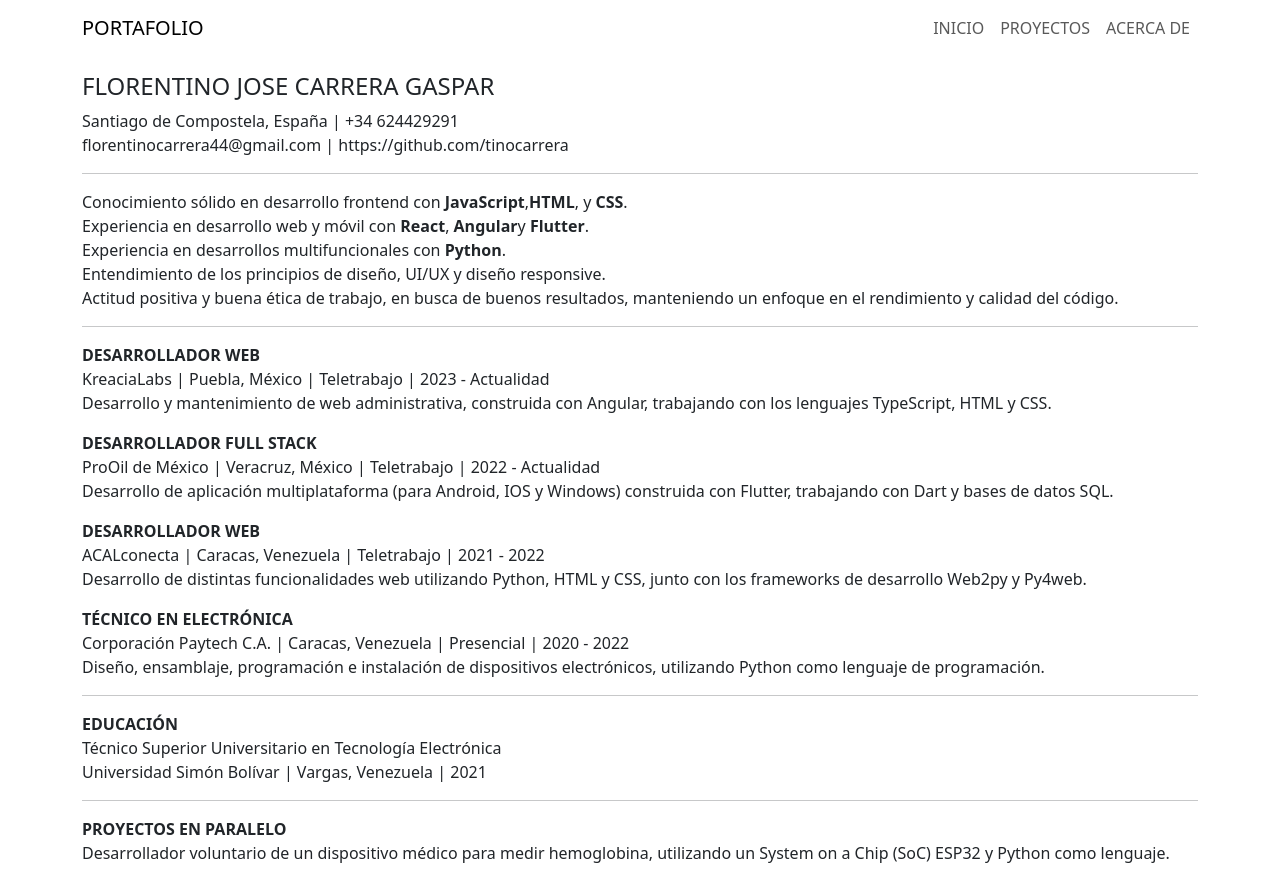
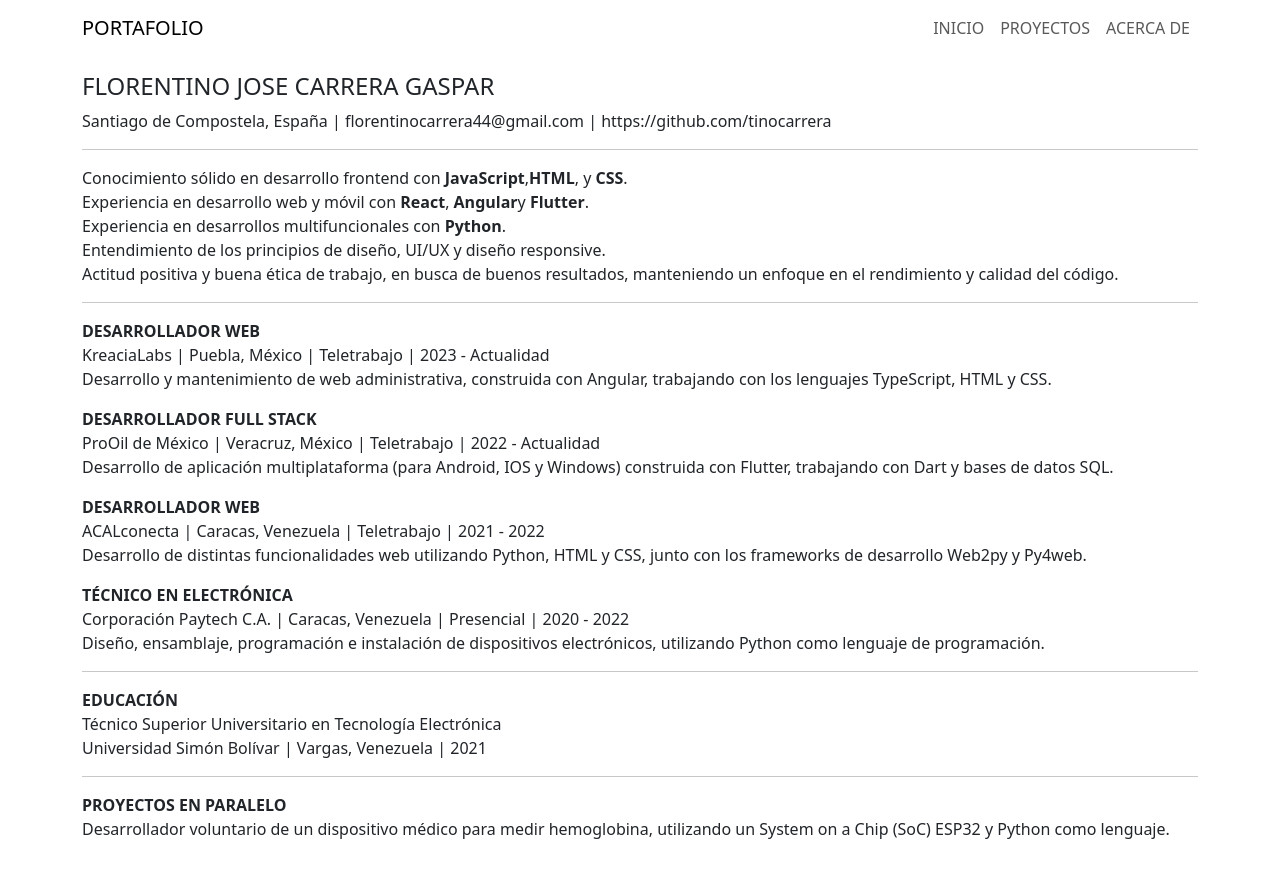
Before and after one commit to DARKATOV/portfolio-nextjs-ts, a Next.js app: page /about in a window 1280 px wide. After the commit the page ends 857 px from the top, so only its background shows below. Built offline with nearby package versions, Linux system fonts and the light colour scheme.

Commit message:
Removiendo datos.

```diff
--- a/pages/about.tsx
+++ b/pages/about.tsx
@@ -6,10 +6,7 @@ export default function About() {
       <h4>FLORENTINO JOSE CARRERA GASPAR</h4>
 
       <p className={styles.paragraph}>
-        Santiago de Compostela, España | +34 624429291
-      </p>
-      <p className={styles.paragraph}>
-        florentinocarrera44@gmail.com
+        Santiago de Compostela, España | florentinocarrera44@gmail.com
         | <a
             href="https://github.com/tinocarrera"
             target="_blank"
```
